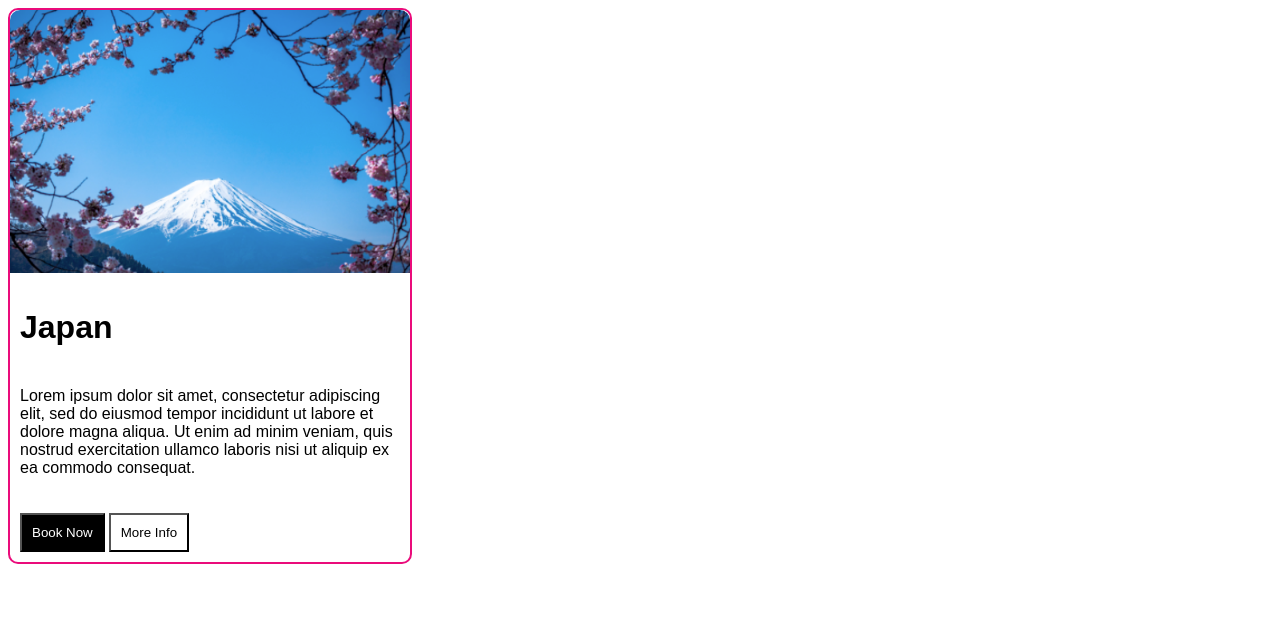
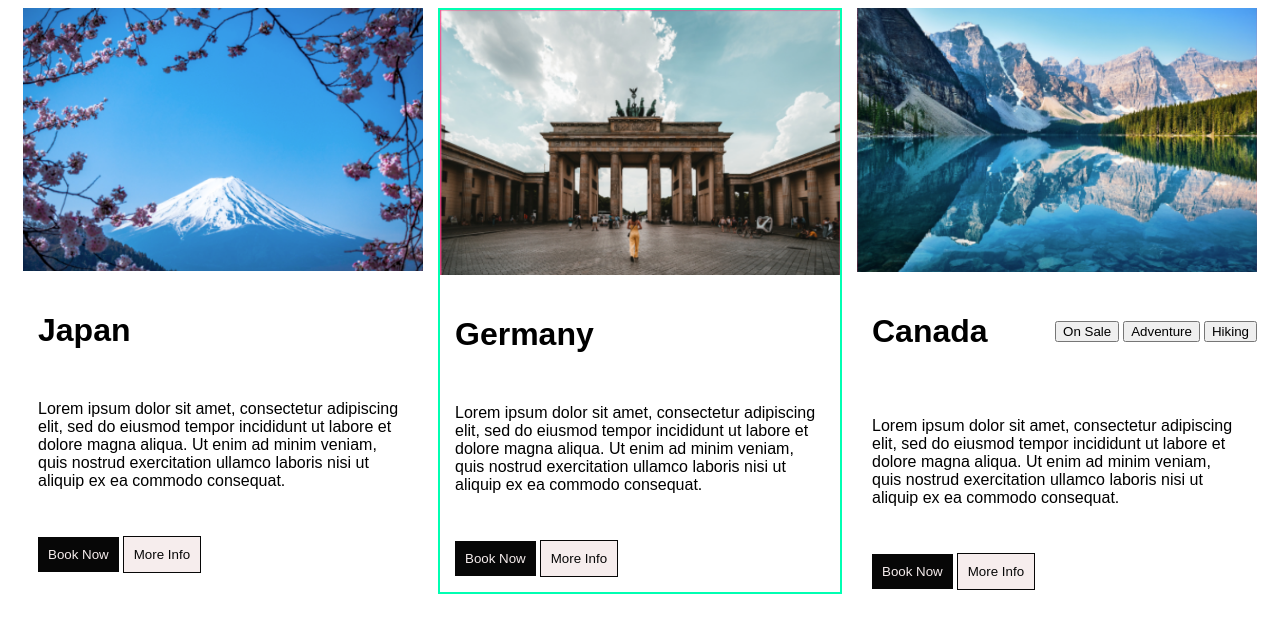
Before and after one commit to isobelleanna/scss-bem-challenge, a plain HTML site: page index.html in a window 1280 px wide. Drawn offline with Linux system fonts and the light colour scheme.

Commit message:
add germany and canda card

```diff
--- a/index.html
+++ b/index.html
@@ -10,21 +10,64 @@
   <body>
     <div class="cards">
       <img
-        class="cards_img"
+        class="cards__img"
         src="./img/Screenshot 2022-05-11 at 10.36.40.png"
         alt=""
       />
       <div class="container">
-        <h1 class="container_h1">Japan</h1>
-        <p class="container_p">
+        <h1 class="container__h1">Japan</h1>
+        <p class="container__p">
           Lorem ipsum dolor sit amet, consectetur adipiscing elit, sed do
           eiusmod tempor incididunt ut labore et dolore magna aliqua. Ut enim ad
           minim veniam, quis nostrud exercitation ullamco laboris nisi ut
           aliquip ex ea commodo consequat.
         </p>
         <div class="button-bar">
-          <button class="button-bar_button">Book Now</button>
-          <button class="button-bar_button button-bar_button--light">
+          <button class="button-bar__button">Book Now</button>
+          <button class="button-bar__button button-bar__button--light">
+            More Info
+          </button>
+        </div>
+      </div>
+    </div>
+    <div class="cards cards__germany">
+      <img class="cards__img" src="./img/germany.png" alt="" />
+      <div class="container">
+        <h1 class="container__h1">Germany</h1>
+        <p class="container__p">
+          Lorem ipsum dolor sit amet, consectetur adipiscing elit, sed do
+          eiusmod tempor incididunt ut labore et dolore magna aliqua. Ut enim ad
+          minim veniam, quis nostrud exercitation ullamco laboris nisi ut
+          aliquip ex ea commodo consequat.
+        </p>
+        <div class="button-bar">
+          <button class="button-bar__button">Book Now</button>
+          <button class="button-bar__button button-bar__button--light">
+            More Info
+          </button>
+        </div>
+      </div>
+    </div>
+    <div class="cards">
+      <img class="cards__img" src="./img/canada.png" alt="" />
+      <div class="container">
+        <header class="header">
+          <h1 class="header__h1">Canada</h1>
+          <div class="tags">
+            <button class="tags__button tags__button--active">On Sale</button>
+            <button class="tags__button">Adventure</button>
+            <button class="tags__button">Hiking</button>
+          </div>
+        </header>
+        <p class="container__p">
+          Lorem ipsum dolor sit amet, consectetur adipiscing elit, sed do
+          eiusmod tempor incididunt ut labore et dolore magna aliqua. Ut enim ad
+          minim veniam, quis nostrud exercitation ullamco laboris nisi ut
+          aliquip ex ea commodo consequat.
+        </p>
+        <div class="button-bar">
+          <button class="button-bar__button">Book Now</button>
+          <button class="button-bar__button button-bar__button--light">
             More Info
           </button>
         </div>
--- /dev/null
+++ b/styles/_body.scss
@@ -0,0 +1,5 @@
+body {
+    display: flex;
+    flex-direction: row;
+    justify-content: space-evenly;
+}
--- a/styles/_card.scss
+++ b/styles/_card.scss
@@ -2,10 +2,10 @@
 .cards {
     height: 80%;
     width: 400px;
-    border: 2px solid $secondary-colour;
-    border-radius: 10px;
-    .cards_img {
+    &__germany {
+        border: 2px solid $secondary-colour;
+    }
+    &__img {
     width: 400px;
-    border-radius: 10px 10px 0px 0px;
     }
 }
--- a/styles/_container.scss
+++ b/styles/_container.scss
@@ -1,20 +1,22 @@
 @use "variables" as *;
 .container {
-    &_h1 {
+    &__h1 {
     font-family: $primary-font;
-    padding: 10px;
-}&_p {
+    padding: $primary-padding;
+}&__p {
     font-family: $primary-font;
-    padding: 10px;
+    padding: $primary-padding;
 }.button-bar {
-    padding: 10px;
-    &_button {
+    padding: $primary-padding;
+    &__button {
     background-color: $dark;
     color: $light;
     padding: 10px;
-    }&_button--light {
+    border: none;
+    }&__button--light {
     background-color: $light;
     color: $dark;
+    border: 1px solid $dark;
 }
 }
 }
--- /dev/null
+++ b/styles/_header.scss
@@ -0,0 +1,11 @@
+@use "variables" as *;
+.header {
+    display: flex;
+    flex-direction: row;
+    align-items: center;
+    justify-content: space-between;
+    &__h1 {
+        font-family: $primary-font;
+        padding: $primary-padding;
+    }
+}
--- a/styles/_variables.scss
+++ b/styles/_variables.scss
@@ -1,4 +1,5 @@
 $primary-font: Arial;
-$secondary-colour: rgb(234, 12, 123);
-$dark: black;
-$light: white;
+$secondary-colour: #00FFB2;
+$dark: rgb(7, 7, 7);
+$light: rgb(246, 237, 237);
+$primary-padding: 15px;
--- a/styles/styles.scss
+++ b/styles/styles.scss
@@ -1,2 +1,4 @@
 @use "card";
 @use "container";
+@use "body";
+@use "header";
```
Also changed, not shown: img/canada.png (added), img/germany.png (added), styles/styles.css, 1 other file.
